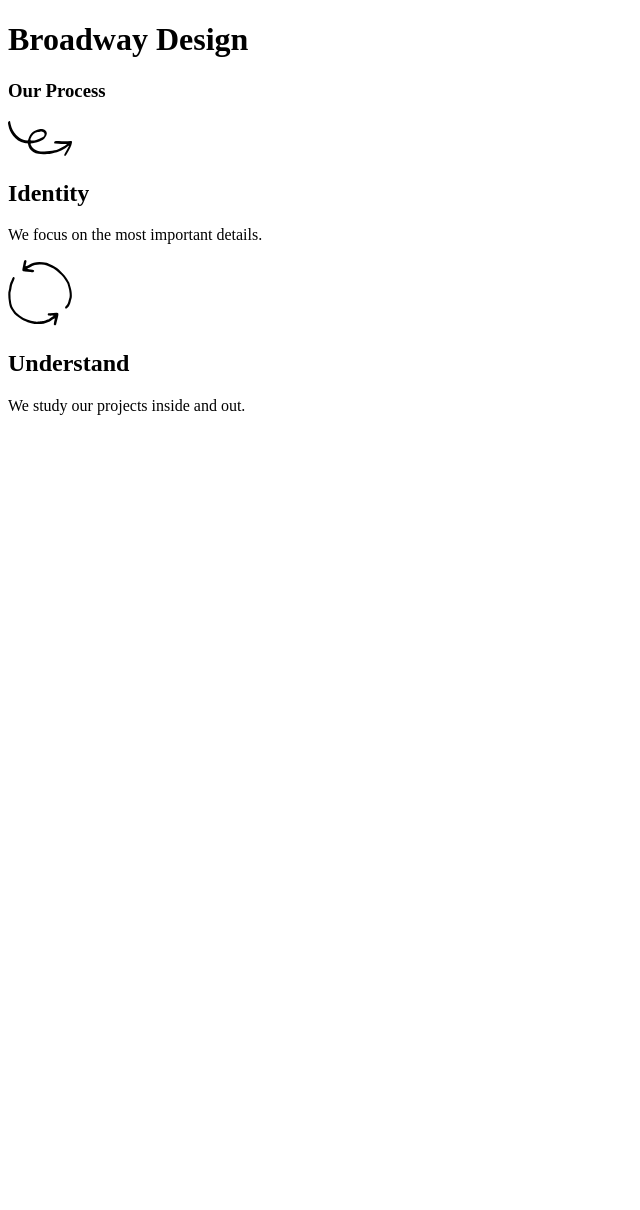
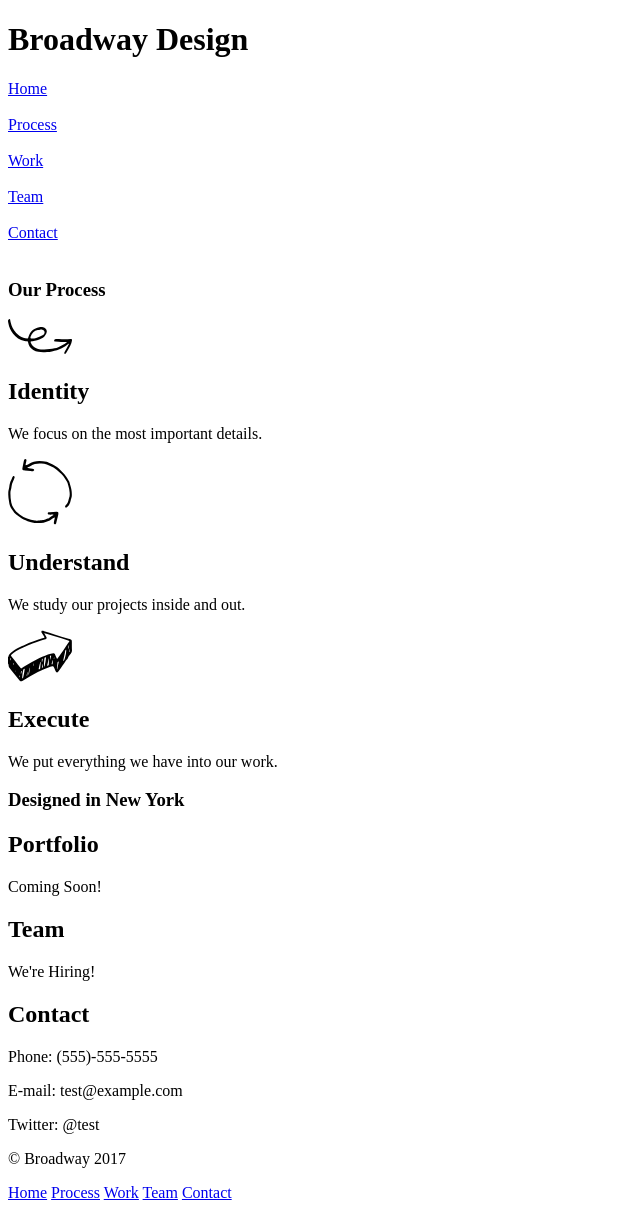
Before and after one commit to igadsden/broadway, a plain HTML site: page index.html in a window 1280 px wide. Shown: the whole page, without its empty margins (0-640 px from the left). Before the commit the page ends 800 px from the top, so only its background shows below. Drawn offline with Linux system fonts and the light colour scheme; files whose address does not match are found by name.

Commit message:
5thcommit.

```diff
--- a/index.html
+++ b/index.html
@@ -9,6 +9,16 @@
 <!--Main Heading-->
 
   <h1>Broadway Design</h1>
+
+<!--navigation-->
+
+  <div class="Navigation1">
+    <a href="https://external-production.codecademy.com/assets/secure/index-e15cd898fa5906b22c02b7fc4cf8e509.html#">Home</a><br><br>
+    <a href="https://external-production.codecademy.com/assets/secure/index-e15cd898fa5906b22c02b7fc4cf8e509.html#process">Process</a><br><br>
+    <a href="https://external-production.codecademy.com/assets/secure/index-e15cd898fa5906b22c02b7fc4cf8e509.html#work">Work</a><br><br>
+    <a href="https://external-production.codecademy.com/assets/secure/index-e15cd898fa5906b22c02b7fc4cf8e509.html#team">Team</a><br><br>
+    <a href="https://external-production.codecademy.com/assets/secure/index-e15cd898fa5906b22c02b7fc4cf8e509.html#contact">Contact</a><br><br>
+  </div>
 
 <!--Our Process Heading-->
 
@@ -34,6 +44,44 @@
   <h2>Understand</h2>
     <p>We study our projects inside and out.</p>
 
+<!--Execute image-->
+
+  <img src="C:\Users\Irene\Desktop\Projects\Broadway2\resources\execute.svg" alt="3d arrow">
+
+<!--Execute info-->
+
+  <h2>Execute</h2>
+    <p>We put everything we have into our work.</p>
+
+<!--NewYork Heading-->
+
+  <h3 id="Designed">Designed in New York</h3>
+
+<!--Portfolio,team,contact info-->
+
+  <h2>Portfolio</h2>
+    <p>Coming Soon!</p>
+
+  <h2>Team</h2>
+    <p>We're Hiring!</p>
+
+  <h2>Contact</h2>
+     <p>Phone: (555)-555-5555</p>
+     <p>E-mail: test@example.com</p>
+     <p>Twitter: @test</p>
+
+
+<!--Footer info-->
+
+  <div class="Navigation2">
+    <p>© Broadway 2017</p>
+    <a href="https://external-production.codecademy.com/assets/secure/index-e15cd898fa5906b22c02b7fc4cf8e509.html#">Home</a>
+    <a href="https://external-production.codecademy.com/assets/secure/index-e15cd898fa5906b22c02b7fc4cf8e509.html#process">Process</a>
+    <a href="https://external-production.codecademy.com/assets/secure/index-e15cd898fa5906b22c02b7fc4cf8e509.html#work">Work</a>
+    <a href="https://external-production.codecademy.com/assets/secure/index-e15cd898fa5906b22c02b7fc4cf8e509.html#team">Team</a>
+    <a href="https://external-production.codecademy.com/assets/secure/index-e15cd898fa5906b22c02b7fc4cf8e509.html#contact">Contact</a>
+  </div>
+
 
 
   </body>
```
